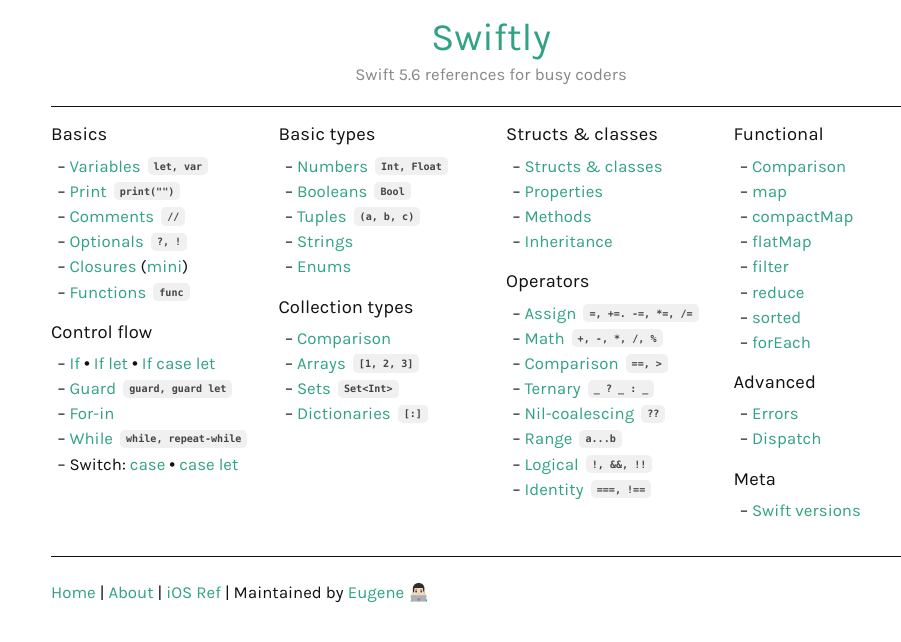
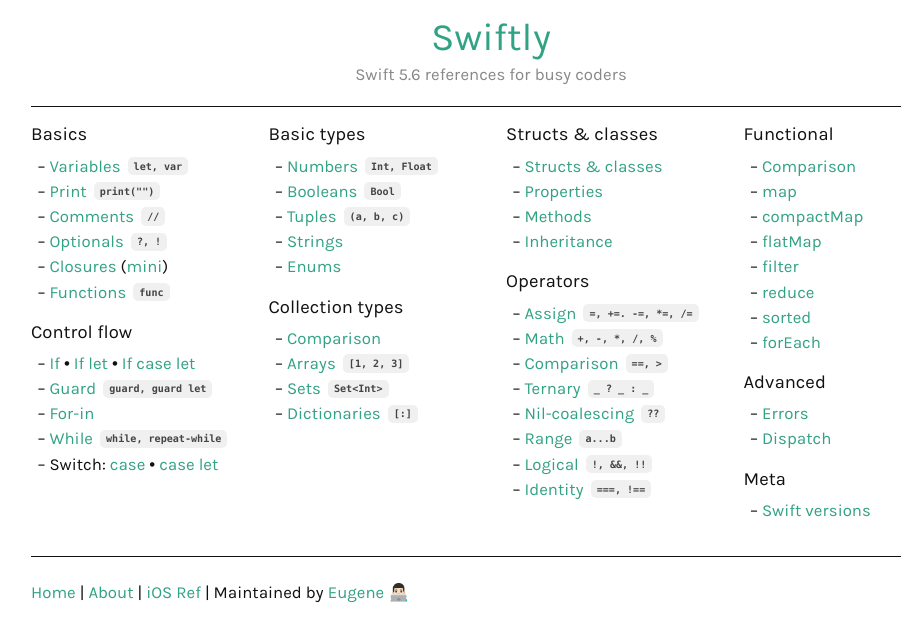
Before and after one commit to ebelinski/swiftly, a Jekyll site: the page built from index.md, in a window 1280 px wide. Shown: the top 642 px of the page, without its empty margins (149-1050 px from the left). Built offline with Jekyll 4.4.1, drawn with Linux system fonts in a browser that asks for light colours; comment, search, counter and statistics services are not loaded.

Commit message:
Yeah let's make the site a tiny bit bigger.

```diff
--- a/css/main.scss
+++ b/css/main.scss
@@ -39,10 +39,10 @@ body {
 header, article, footer {
   text-align: left;
   margin: 0 auto;
-  max-width: 880px !important;
+  max-width: 920px !important;
 }
 
-@media screen and (min-width: 910px) {
+@media screen and (min-width: 950px) {
   header, article, footer {
     padding-left: 0px !important;
     padding-right: 0px !important;
```
